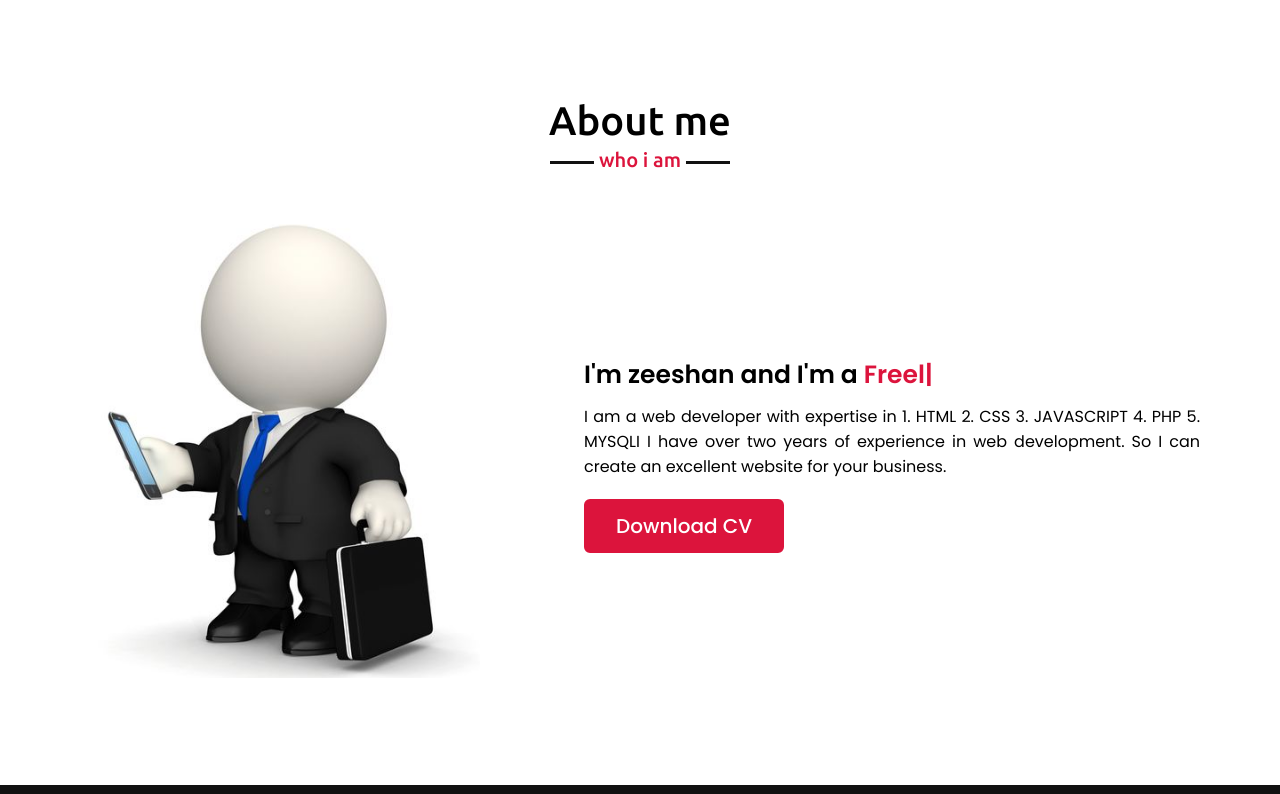
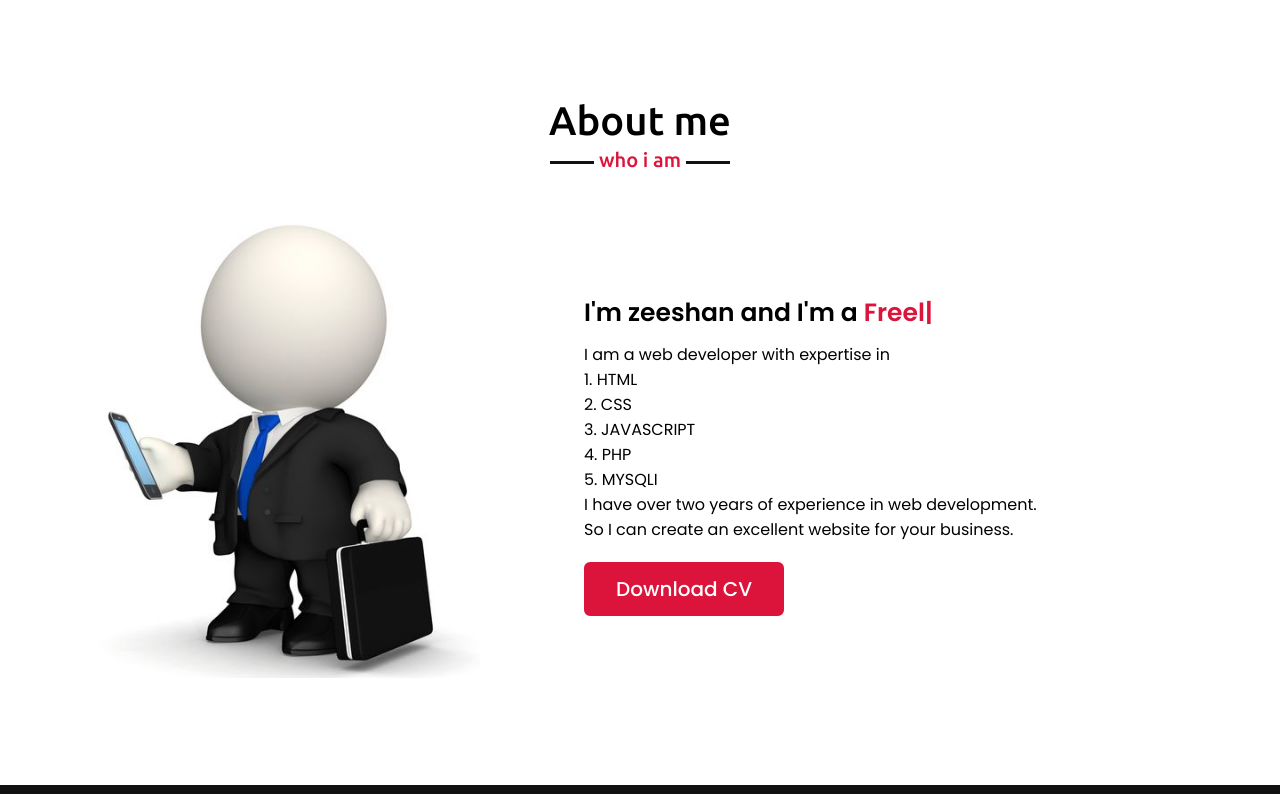
Before and after one commit to zeeshanAhmed0786/.github.io, a plain HTML site: page index.html in a window 1280 px wide. Shown: the part 802-1596 px from the top of the page. Drawn offline with nearby package versions, Linux system fonts and the light colour scheme.

Commit message:
Update index.html

```diff
--- a/index.html
+++ b/index.html
@@ -56,13 +56,13 @@
                 </div>
                 <div class="column right">
                     <div class="text">I'm zeeshan and I'm a <span class="typing-2"></span></div>
-                    <p>I am a web developer with expertise in
-                        1. HTML
-                        2. CSS
-                        3. JAVASCRIPT
-                        4. PHP
-                        5. MYSQLI
-                        I have over two years of experience in web development.
+                    <p>I am a web developer with expertise in<br>
+                        1. HTML<br>
+                        2. CSS<br>
+                        3. JAVASCRIPT<br>
+                        4. PHP<br>
+                        5. MYSQLI<br>
+                        I have over two years of experience in web development.<br>
                         So I can create an excellent website for your business.</p>
                     <a href="#">Download CV</a>
                 </div>
```
